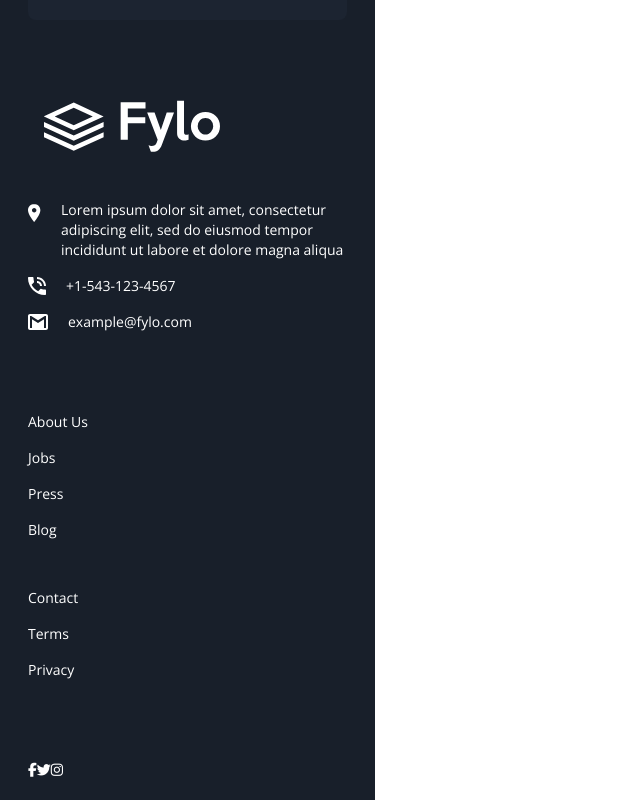
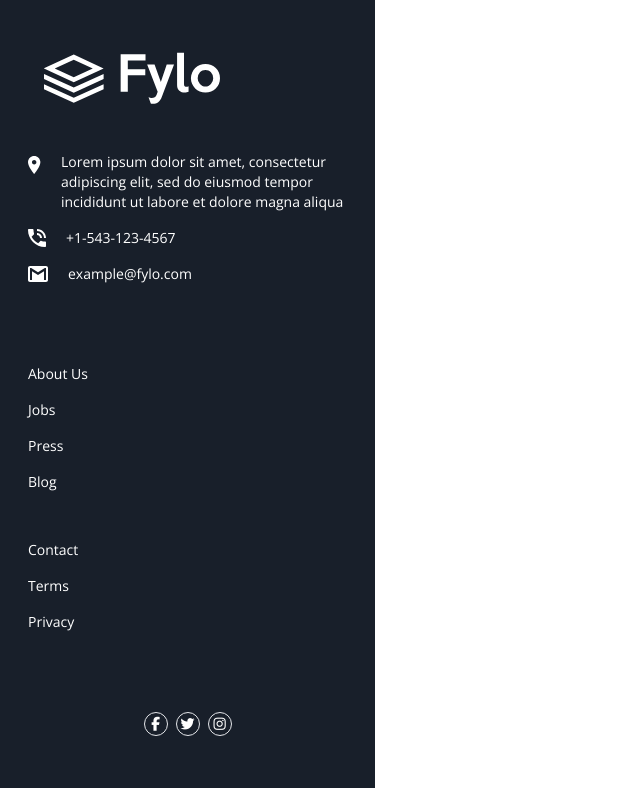
Before and after one commit to Brian-Lin-2/frontend-mentor-fylo-dark, a React (Vite) app: page / in a window 1280 px wide. Shown: the part 3904-4704 px from the top of the page, without its empty margins (0-640 px from the left). Built offline with nearby package versions, Linux system fonts and the light colour scheme.

Commit message:
Finish mobile design

```diff
--- a/src/components/Footer.jsx
+++ b/src/components/Footer.jsx
@@ -34,10 +34,10 @@ export default function Footer() {
         <a>Privacy</a>
       </div>
 
-      <div>
-        <i className="fa-brands fa-facebook-f"></i>
-        <i className="fa-brands fa-twitter"></i>
-        <i className="fa-brands fa-instagram"></i>
+      <div className="flex gap-2 justify-center text-center mb-8">
+        <i className="fa-brands fa-facebook-f border rounded-full p-1 w-6"></i>
+        <i className="fa-brands fa-twitter border rounded-full p-1 w-6"></i>
+        <i className="fa-brands fa-instagram border rounded-full p-1 w-6"></i>
       </div>
     </div>
   );
--- a/src/components/Testimonial.jsx
+++ b/src/components/Testimonial.jsx
@@ -23,7 +23,7 @@ export default function Testimonial() {
   return (
     <>
       <img className="w-6 mx-4" src="images/bg-quotes.png" alt="" />
-      <div className="grid grid-cols-1 grids-row-3 font-raleway text-xs gap-6 leading-5 mx-3 mb-52">
+      <div className="grid grid-cols-1 grids-row-3 font-raleway text-xs gap-6 leading-5 mx-3 mb-40">
         {testimonial.map((testimonial) => {
           return (
             <div
```
